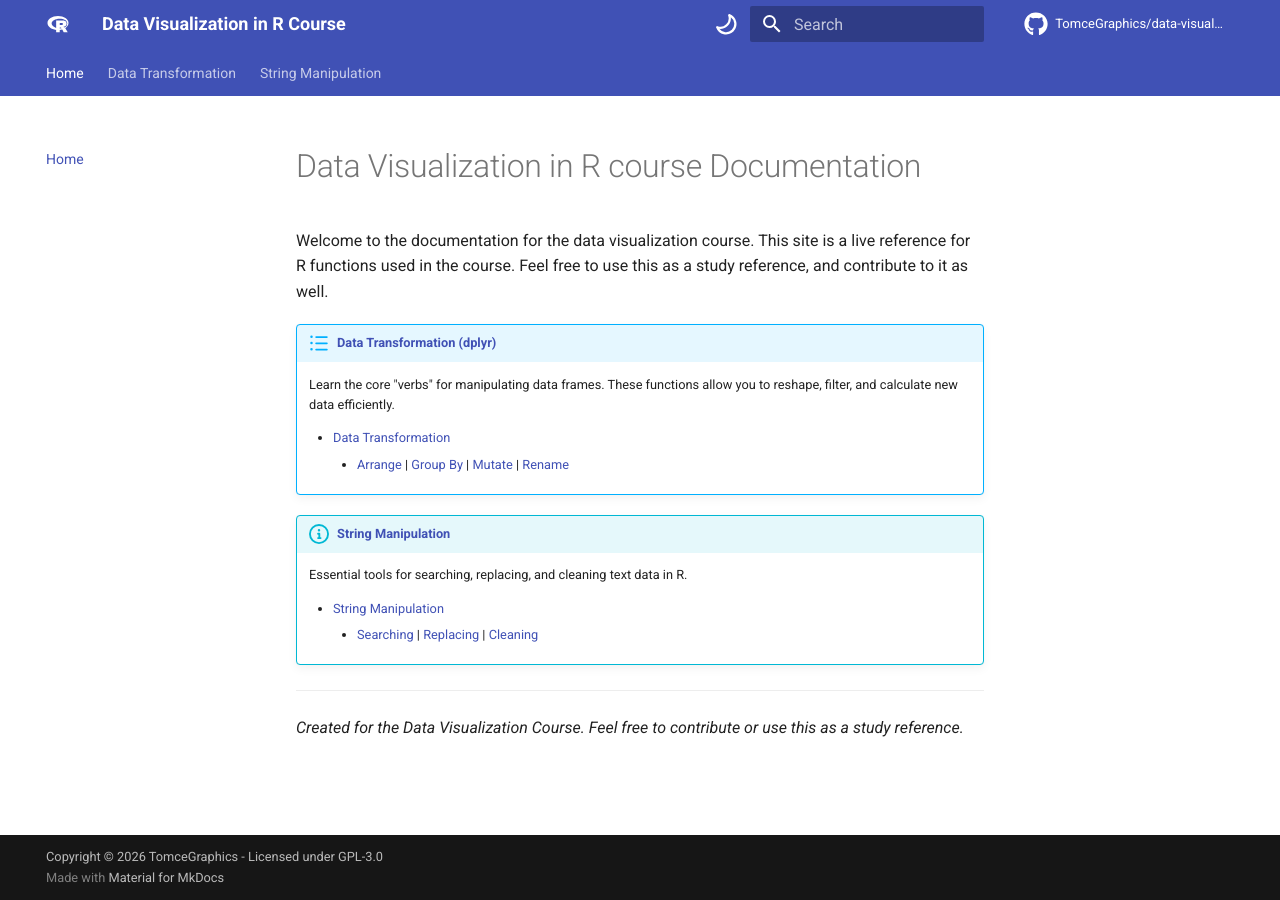
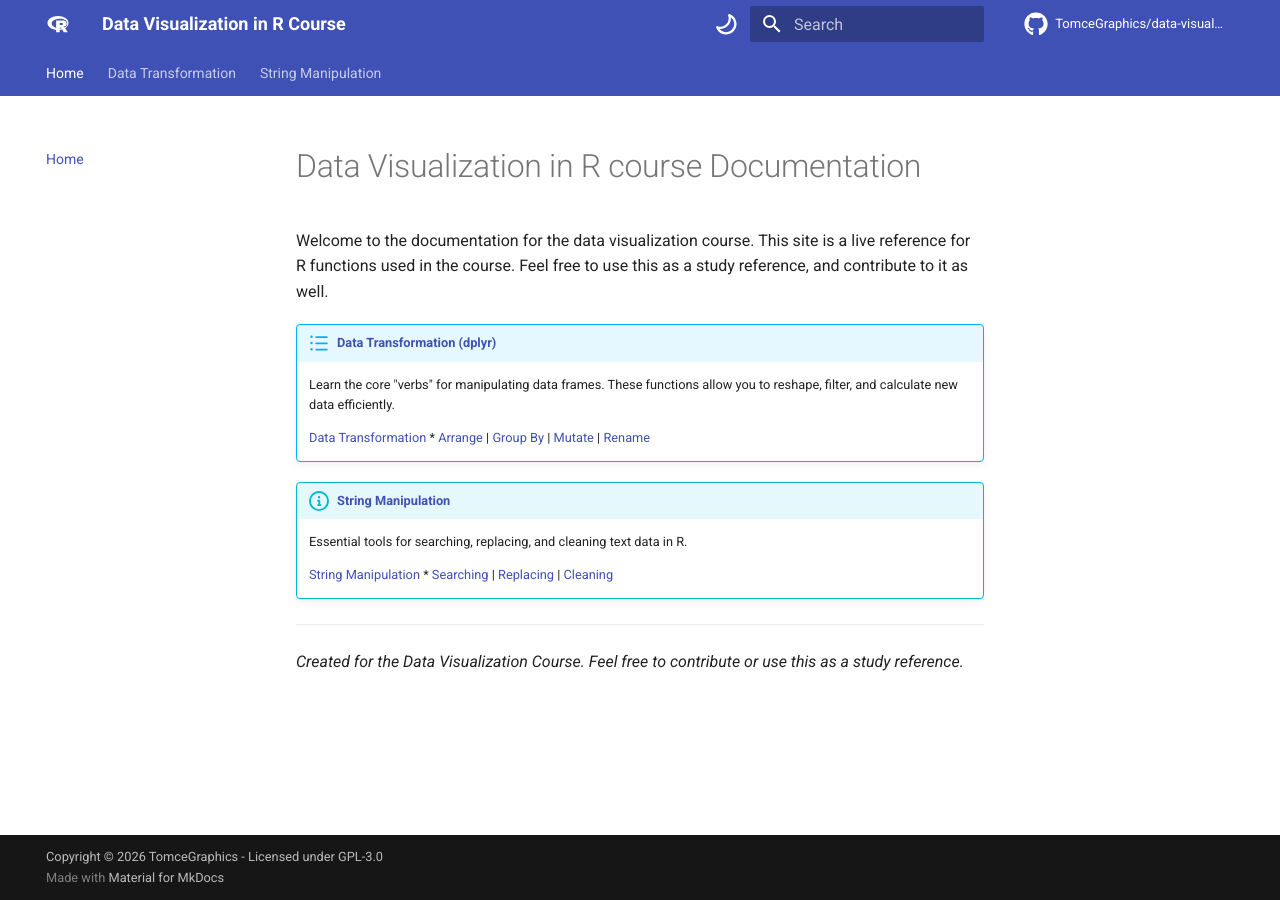
Before and after one commit to TomceGraphics/data-visualization-r, an MkDocs documentation site: the page built from docs/index.md, in a window 1280 px wide. Built offline with MkDocs 1.6.1 and Material for MkDocs 9.7.7, drawn with Linux system fonts in a browser that asks for light colours; comment, search, counter and statistics services are not loaded.

```diff
--- a/docs/index.md
+++ b/docs/index.md
@@ -5,13 +5,13 @@ Welcome to the documentation for the data visualization course. This site is a l
 !!! abstract "[**Data Transformation (dplyr)**](transformation_overview.md)"
     Learn the core "verbs" for manipulating data frames. These functions allow you to reshape, filter, and calculate new data efficiently.
 
-    *   [Data Transformation](transformation_overview.md)
+    [Data Transformation](transformation_overview.md)
         *   [Arrange](arrange.md) | [Group By](group_by.md) | [Mutate](mutate.md) | [Rename](rename.md)
 
 !!! info "[**String Manipulation**](string_overview.md)"
     Essential tools for searching, replacing, and cleaning text data in R.
 
-    *   [String Manipulation](string_overview.md)
+    [String Manipulation](string_overview.md)
         *   [Searching](string_searching.md) | [Replacing](string_replacing.md) | [Cleaning](string_cleaning.md)
 
 ---
--- a/mkdocs.yml
+++ b/mkdocs.yml
@@ -52,6 +52,10 @@ theme:
     - navigation.indexes
     - navigation.tags
 
+plugins:
+  - search
+  - tags
+
 markdown_extensions:
   - admonition
   - pymdownx.highlight:
```
